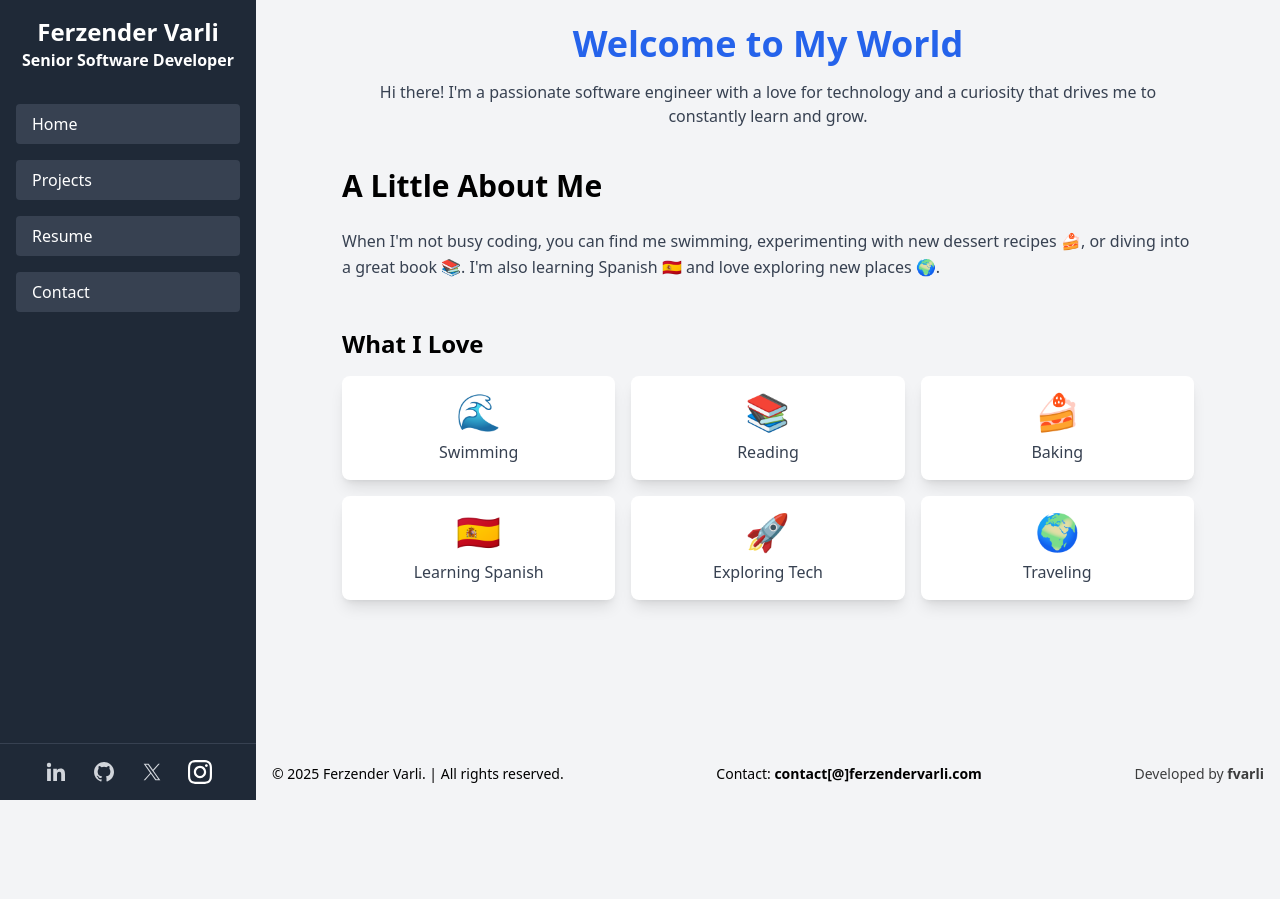
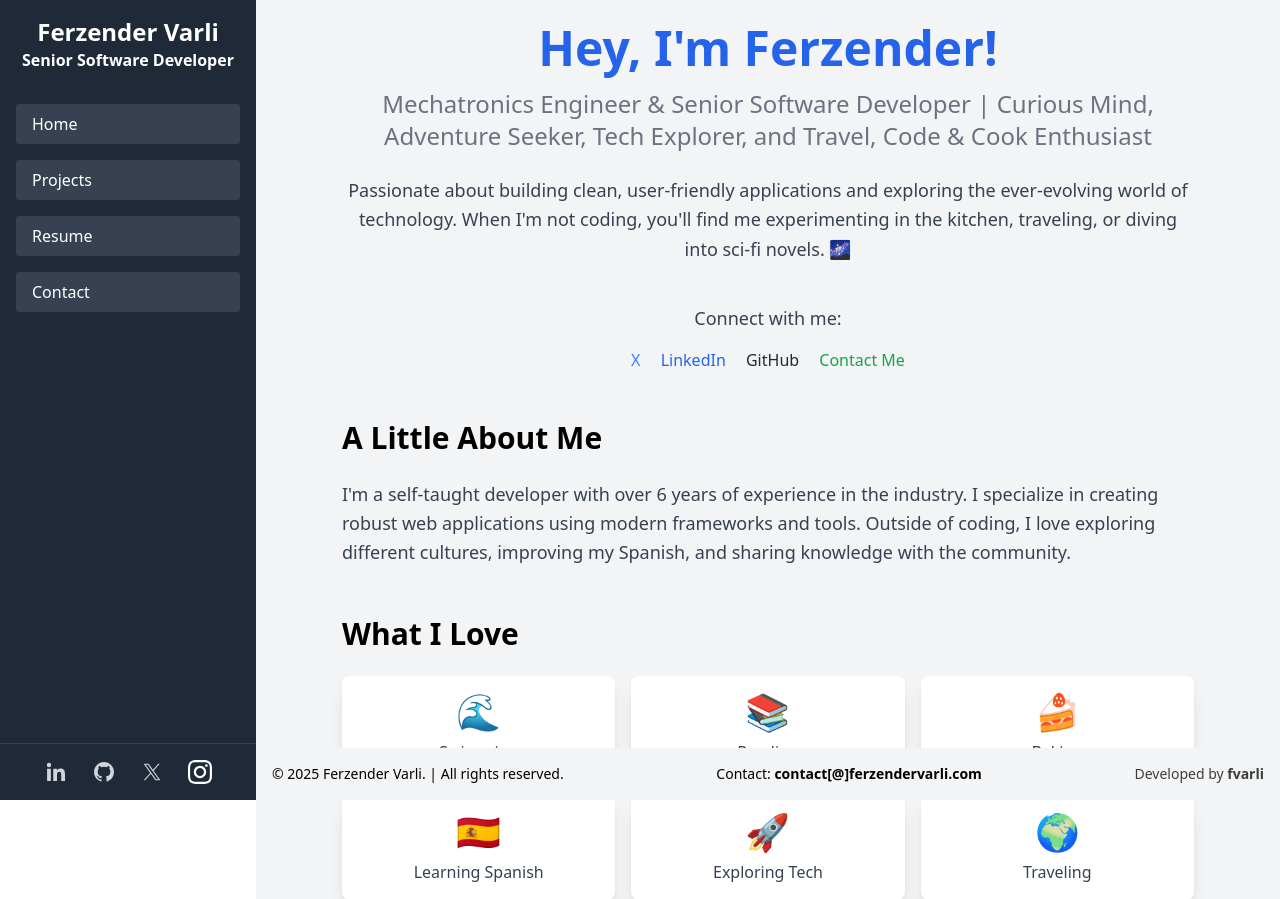
Before and after one commit to fvarli/ferzendervarlicom, a PHP site: page / in a window 1280 px wide. Shown: the top 899 px of the page. Before the commit the page ends 800 px from the top, so only its background shows below. Run offline with PHP 8.4, Linux system fonts and the light colour scheme; some libraries are stand-ins or nearby versions.

Commit message:
updated pages

```diff
--- a/includes/contents/home.php
+++ b/includes/contents/home.php
@@ -2,25 +2,37 @@
     <div class="p-6 pt-10 pb-28 lg:pt-0 lg:max-w-[900px] max-w-[100vw]">
         <!-- Profile Section -->
         <div class="text-center mb-10">
-            <div class="text-4xl font-extrabold text-blue-600">Welcome to My World</div>
-            <p class="text-gray-700 mt-4">
-                Hi there! I'm a passionate software engineer with a love for technology and a curiosity that drives me to constantly learn and grow.
+            <div class="text-5xl font-bold text-blue-600">Hey, I'm Ferzender!</div>
+            <div class="my-4 text-2xl text-gray-500">Mechatronics Engineer & Senior Software Developer | Curious Mind, Adventure Seeker, Tech Explorer, and Travel, Code & Cook Enthusiast</div>
+            <p class="mt-6 text-gray-700 text-lg leading-relaxed">
+                Passionate about building clean, user-friendly applications and exploring the ever-evolving world of technology.
+                When I'm not coding, you'll find me experimenting in the kitchen, traveling, or diving into sci-fi novels. 🌌
             </p>
+        </div>
+
+        <!-- Social Links Section -->
+        <div class="text-center mb-12">
+            <p class="text-gray-700 text-lg">Connect with me:</p>
+            <div class="mt-4 space-x-4">
+                <a href="https://x.com/f_varli" class="text-blue-500 hover:underline" target="_blank" rel="noopener noreferrer">X</a>
+                <a href="https://www.linkedin.com/in/fvarli/" class="text-blue-600 hover:underline" target="_blank" rel="noopener noreferrer">LinkedIn</a>
+                <a href="https://github.com/fvarli" class="text-gray-800 hover:underline" target="_blank" rel="noopener noreferrer">GitHub</a>
+                <a href="#contact" class="text-green-600 hover:underline" id="homeContact">Contact Me</a>
+            </div>
         </div>
 
         <!-- Interests Section -->
         <div class="mb-12">
-            <div class="text-3xl font-bold mb-6">A Little About Me</div>
-            <p class="text-gray-700 leading-relaxed">
-                When I'm not busy coding, you can find me swimming, experimenting with new dessert recipes 🍰, or diving into a great book 📚. I'm also learning Spanish 🇪🇸 and love exploring new places 🌍.
+            <h3 class="text-3xl font-bold mb-6">A Little About Me</h3>
+            <p class="text-gray-700 leading-relaxed text-lg">
+                I'm a self-taught developer with over 6 years of experience in the industry. I specialize in creating robust web applications using modern frameworks and tools. Outside of coding, I love exploring different cultures, improving my Spanish, and sharing knowledge with the community.
             </p>
         </div>
 
-        <!-- Skills and Interests -->
+        <!-- What I Love Section -->
         <div>
-            <h3 class="text-2xl font-bold mb-4">What I Love</h3>
+            <h3 class="text-3xl font-bold mb-6">What I Love</h3>
             <div class="grid grid-cols-2 gap-4 md:grid-cols-3 text-center">
-                <!-- Single Interest -->
                 <div class="bg-white shadow-lg p-4 rounded-lg hover:bg-blue-100">
                     <div class="text-blue-500 text-4xl mb-2">🌊</div>
                     <p class="text-gray-700">Swimming</p>
--- a/includes/links.php
+++ b/includes/links.php
@@ -1,15 +1,15 @@
     <!-- Links -->
     <ul class="space-y-4 p-4 lg:flex-grow" id="navLinks">
-        <li>
+        <li class="home">
             <a href="#home" class="block px-4 py-2 bg-gray-700 hover:bg-gray-600 rounded">Home</a>
         </li>
-        <li>
+        <li class="projects">
             <a href="#projects" class="block px-4 py-2 bg-gray-700 hover:bg-gray-600 rounded">Projects</a>
         </li>
-        <li>
+        <li class="resume">
             <a href="#resume" class="block px-4 py-2 bg-gray-700 hover:bg-gray-600 rounded">Resume</a>
         </li>
-        <li>
+        <li class="contact">
             <a href="#contact" class="block px-4 py-2 bg-gray-700 hover:bg-gray-600 rounded">Contact</a>
         </li>
     </ul>
--- a/index.php
+++ b/index.php
@@ -22,10 +22,16 @@
     </div>
 
     <script>
+    const homeContact = document.getElementById('homeContact');
     const menuButton = document.getElementById('menuButton');
     const mobileMenu = document.getElementById('mobileMenu');
     const closeMenu = document.getElementById('closeMenu');
     const links = document.querySelectorAll('#navLinks li a');
+
+    homeContact.addEventListener('click', () => {
+        document.querySelector("#navLinks > .home > a").classList.remove('bg-gray-500');
+        document.querySelector("#navLinks > .contact > a").classList.add('bg-gray-500');
+    });
 
     menuButton.addEventListener('click', () => {
         mobileMenu.classList.remove('hidden');
```
